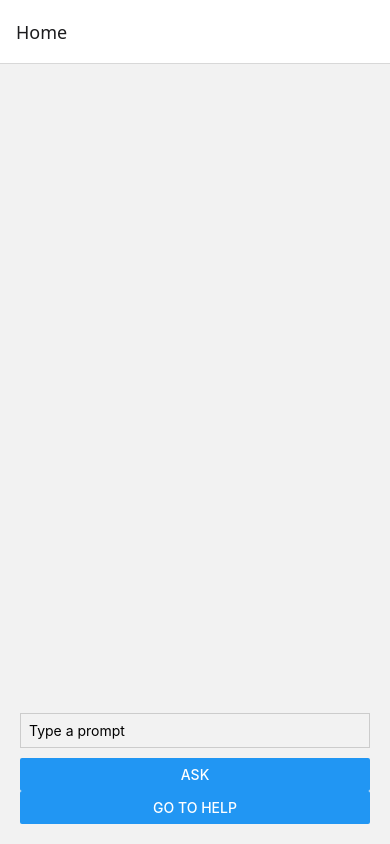
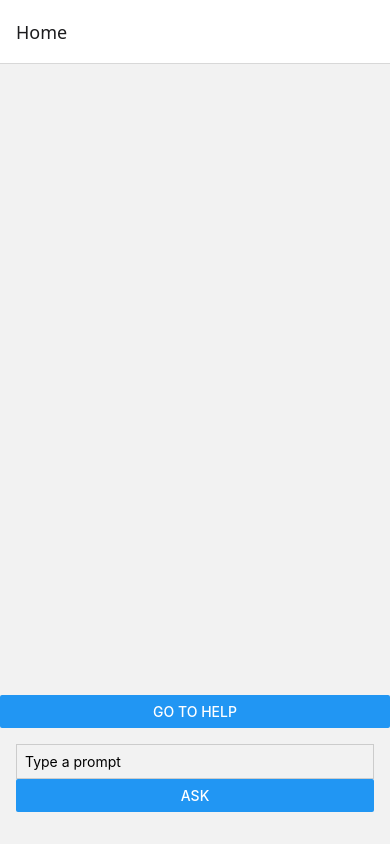
Before and after one commit to peterthelander/poc1, a React Native app: screen /Home in a window 390 px wide. Built offline with nearby package versions, Linux system fonts and the light colour scheme.

Commit message:
feat: prevent keyboard from covering input

```diff
--- a/src/screens/HomeScreen.tsx
+++ b/src/screens/HomeScreen.tsx
@@ -1,5 +1,15 @@
-import { useState } from 'react';
-import { StyleSheet, View, Button, TextInput, ScrollView } from 'react-native';
+import { useRef, useState } from 'react';
+import {
+  StyleSheet,
+  View,
+  Button,
+  TextInput,
+  ScrollView,
+  KeyboardAvoidingView,
+  Platform,
+  Keyboard,
+} from 'react-native';
+import { useSafeAreaInsets } from 'react-native-safe-area-context';
 import { NativeStackScreenProps } from '@react-navigation/native-stack';
 import { RootStackParamList } from '../navigation/RootNavigator';
 import { getLLM } from '../services/llm/MockLLMService';
@@ -10,17 +20,32 @@ type Props = NativeStackScreenProps<RootStackParamList, 'Home'>;
 export default function HomeScreen({ navigation }: Props) {
   const [prompt, setPrompt] = useState('');
   const [history, setHistory] = useState<{ question: string; answer: string }[]>([]);
+  const scrollViewRef = useRef<ScrollView>(null);
+  const insets = useSafeAreaInsets();
 
   const handleAsk = async () => {
     if (!prompt.trim()) return;
     const result = await getLLM().chat(prompt);
     setHistory((prev) => [...prev, { question: prompt, answer: result }]);
     setPrompt('');
+    Keyboard.dismiss();
   };
 
   return (
+    <KeyboardAvoidingView
+      style={{ flex: 1 }}
+      behavior={Platform.OS === 'ios' ? 'padding' : 'height'}
+    >
       <View style={styles.container}>
-      <ScrollView style={styles.history} contentContainerStyle={styles.historyContent}>
+        <ScrollView
+          ref={scrollViewRef}
+          style={styles.history}
+          keyboardShouldPersistTaps="handled"
+          contentContainerStyle={{ padding: 16, paddingBottom: 24 }}
+          onContentSizeChange={() =>
+            scrollViewRef.current?.scrollToEnd({ animated: true })
+          }
+        >
           {history.map((item, index) => (
             <View key={index} style={styles.entry}>
               <ThemedText style={styles.question}>{item.question}</ThemedText>
@@ -28,29 +53,31 @@ export default function HomeScreen({ navigation }: Props) {
             </View>
           ))}
         </ScrollView>
+        <Button title="Go to Help" onPress={() => navigation.navigate('Help')} />
+        <View style={{ padding: 16 }}>
           <TextInput
             style={styles.input}
             value={prompt}
             onChangeText={setPrompt}
             placeholder="Type a prompt"
+            returnKeyType="send"
+            blurOnSubmit={false}
+            onSubmitEditing={handleAsk}
           />
           <Button title="Ask" onPress={handleAsk} />
-      <Button title="Go to Help" onPress={() => navigation.navigate('Help')} />
         </View>
+        <View style={{ height: insets.bottom + 16 }} />
+      </View>
+    </KeyboardAvoidingView>
   );
 }
 
 const styles = StyleSheet.create({
   container: {
     flex: 1,
-    padding: 20,
   },
   history: {
     flex: 1,
-    marginBottom: 10,
-  },
-  historyContent: {
-    paddingBottom: 10,
   },
   entry: {
     marginBottom: 10,
@@ -66,6 +93,5 @@ const styles = StyleSheet.create({
     borderWidth: 1,
     borderColor: '#ccc',
     padding: 8,
-    marginBottom: 10,
   },
 });
```
Lines whose indentation alone changed are shown as unchanged.
